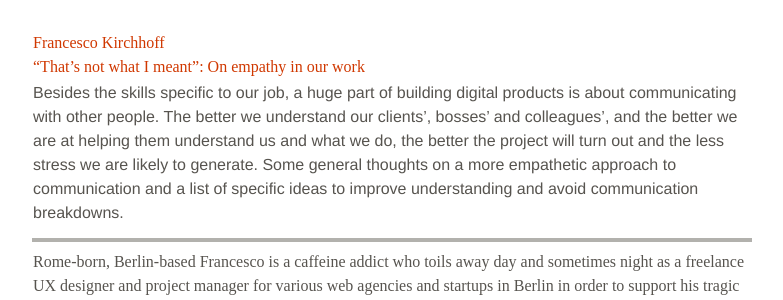
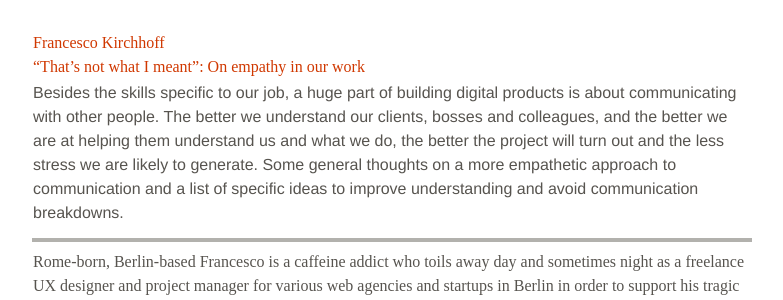
Before and after one commit to upfrontug/upfrontug.github.io, a Jekyll site: the page built from index.html, in a window 1280 px wide and 900 px high, scrolled down 878 px. Shown: the part 176-476 px from the top of the window, without its empty margins (248-1031 px from the left). Built offline with Jekyll 4.4.1, drawn with Linux system fonts in a browser that asks for light colours; nearby versions of some CDN libraries; comment, search, counter and statistics services are not loaded; a style sheet for code colours, icons or effects is not loaded.

Commit message:
no apostrophes to pluralize, duh!

```diff
--- a/_posts/2013-10-8-meetup.html
+++ b/_posts/2013-10-8-meetup.html
@@ -28,8 +28,7 @@
   <li>
     <h4><span>Francesco Kirchhoff</span> “That’s not what I meant”: On empathy in our work</h4>
     <p>
-      Besides the skills specific to our job, a huge part of building digital products is about communicating with other people. The better we understand our clients’, bosses’ and colleagues’, and the better we are at helping them understand us and what we do, the better the project will turn out and the less stress we are likely to generate.
-      Some general thoughts on a more empathetic approach to communication and a list of specific ideas to improve understanding and avoid communication breakdowns.
+      Besides the skills specific to our job, a huge part of building digital products is about communicating with other people. The better we understand our clients, bosses and colleagues, and the better we are at helping them understand us and what we do, the better the project will turn out and the less stress we are likely to generate. Some general thoughts on a more empathetic approach to communication and a list of specific ideas to improve understanding and avoid communication breakdowns.
     </p>
 
     <p class="speaker_info">
```
